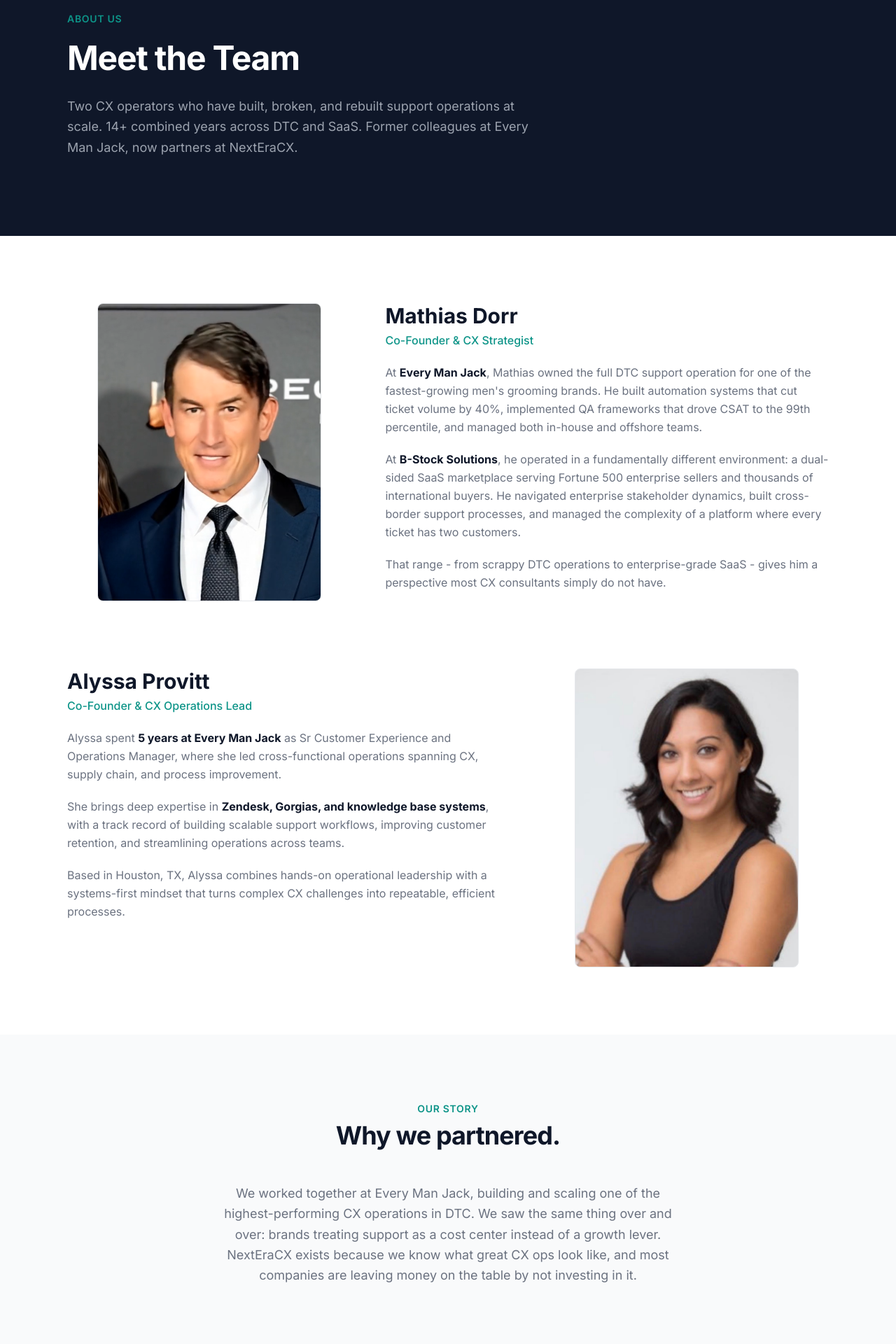
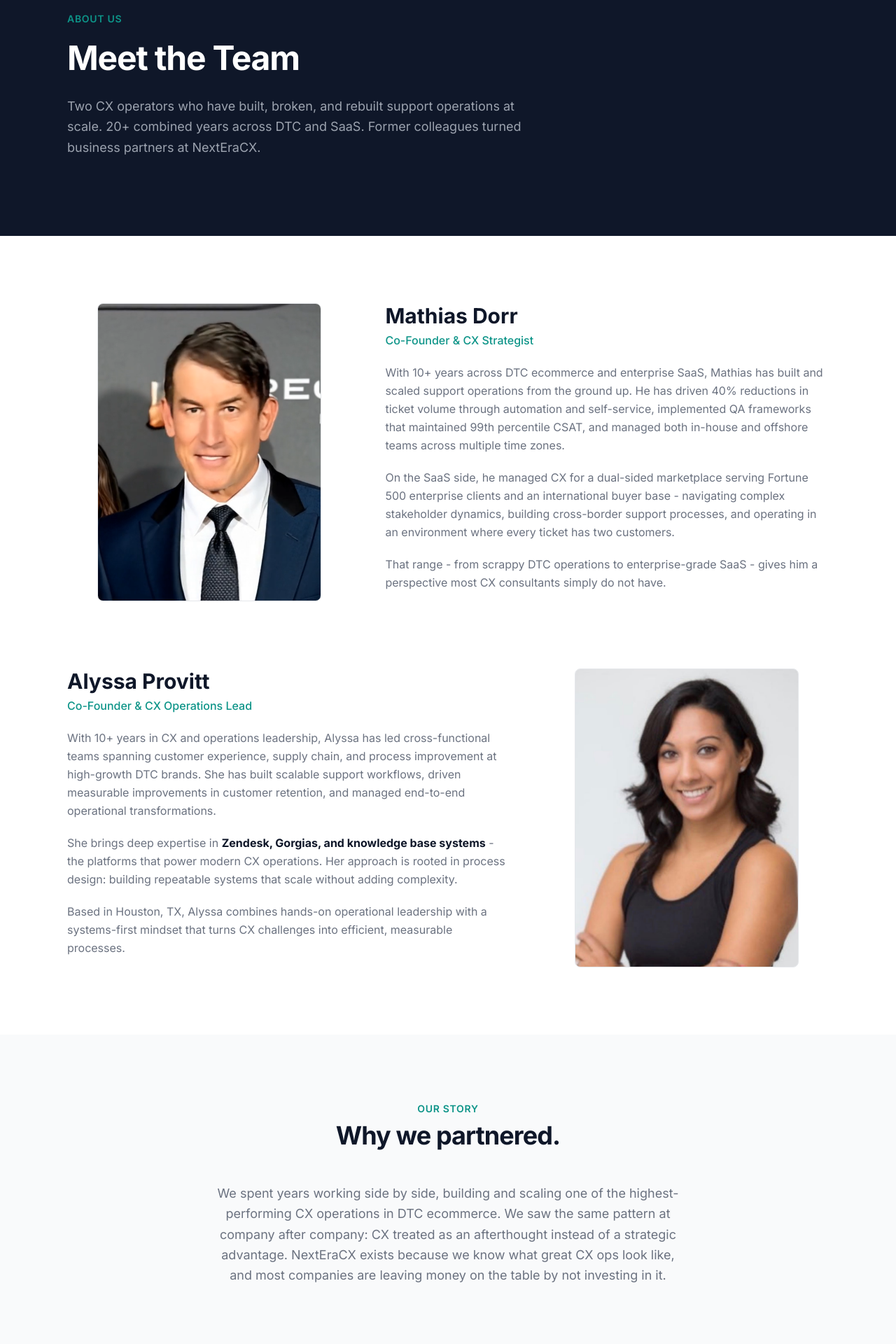
Before and after one commit to AllesAusloeschen/nexteracx, a Next.js app: page /about in a window 1280 px wide. Shown: the part 160-2080 px from the top of the page at 70% size. Built offline with nearby package versions, Linux system fonts and the light colour scheme.

Commit message:
Remove company names, blur work history, 20+ years combined, reduce cost center language

```diff
--- a/app/about/page.tsx
+++ b/app/about/page.tsx
@@ -6,11 +6,11 @@ import CTAButton from "../components/CTAButton";
 export const metadata: Metadata = {
   title: "About",
   description:
-    "Mathias Dorr and Alyssa Provitt are CX operations strategists with a combined 14+ years of experience across DTC and SaaS.",
+    "Mathias Dorr and Alyssa Provitt are CX operations strategists with a combined 20+ years of experience across DTC and SaaS.",
   openGraph: {
     title: "About | NextEraCX",
     description:
-      "CX operations strategists with 14+ years combined across DTC ecommerce and enterprise SaaS.",
+      "CX operations strategists with 20+ years combined across DTC ecommerce and enterprise SaaS.",
     url: "https://nexteracx.co/about",
   },
 };
@@ -21,8 +21,8 @@ const founders = [
     title: "Co-Founder & CX Strategist",
     photo: "/mathias-headshot.png",
     bio: [
-      <>At <strong className="text-navy">Every Man Jack</strong>, Mathias owned the full DTC support operation for one of the fastest-growing men&apos;s grooming brands. He built automation systems that cut ticket volume by 40%, implemented QA frameworks that drove CSAT to the 99th percentile, and managed both in-house and offshore teams.</>,
-      <>At <strong className="text-navy">B-Stock Solutions</strong>, he operated in a fundamentally different environment: a dual-sided SaaS marketplace serving Fortune 500 enterprise sellers and thousands of international buyers. He navigated enterprise stakeholder dynamics, built cross-border support processes, and managed the complexity of a platform where every ticket has two customers.</>,
+      <>With 10+ years across DTC ecommerce and enterprise SaaS, Mathias has built and scaled support operations from the ground up. He has driven 40% reductions in ticket volume through automation and self-service, implemented QA frameworks that maintained 99th percentile CSAT, and managed both in-house and offshore teams across multiple time zones.</>,
+      <>On the SaaS side, he managed CX for a dual-sided marketplace serving Fortune 500 enterprise clients and an international buyer base - navigating complex stakeholder dynamics, building cross-border support processes, and operating in an environment where every ticket has two customers.</>,
       <>That range - from scrappy DTC operations to enterprise-grade SaaS - gives him a perspective most CX consultants simply do not have.</>,
     ],
   },
@@ -31,9 +31,9 @@ const founders = [
     title: "Co-Founder & CX Operations Lead",
     photo: "/alyssa-headshot.jpg",
     bio: [
-      <>Alyssa spent <strong className="text-navy">5 years at Every Man Jack</strong> as Sr Customer Experience and Operations Manager, where she led cross-functional operations spanning CX, supply chain, and process improvement.</>,
-      <>She brings deep expertise in <strong className="text-navy">Zendesk, Gorgias, and knowledge base systems</strong>, with a track record of building scalable support workflows, improving customer retention, and streamlining operations across teams.</>,
-      <>Based in Houston, TX, Alyssa combines hands-on operational leadership with a systems-first mindset that turns complex CX challenges into repeatable, efficient processes.</>,
+      <>With 10+ years in CX and operations leadership, Alyssa has led cross-functional teams spanning customer experience, supply chain, and process improvement at high-growth DTC brands. She has built scalable support workflows, driven measurable improvements in customer retention, and managed end-to-end operational transformations.</>,
+      <>She brings deep expertise in <strong className="text-navy">Zendesk, Gorgias, and knowledge base systems</strong> - the platforms that power modern CX operations. Her approach is rooted in process design: building repeatable systems that scale without adding complexity.</>,
+      <>Based in Houston, TX, Alyssa combines hands-on operational leadership with a systems-first mindset that turns CX challenges into efficient, measurable processes.</>,
     ],
   },
 ];
@@ -54,8 +54,8 @@ export default function AboutPage() {
             </h1>
             <p className="text-lg text-gray-400 leading-relaxed max-w-2xl">
               Two CX operators who have built, broken, and rebuilt support
-              operations at scale. 14+ combined years across DTC and SaaS.
-              Former colleagues at Every Man Jack, now partners at NextEraCX.
+              operations at scale. 20+ combined years across DTC and SaaS.
+              Former colleagues turned business partners at NextEraCX.
             </p>
           </div>
         </div>
@@ -109,12 +109,12 @@ export default function AboutPage() {
             title="Why we partnered."
           />
           <p className="text-gray-600 text-lg leading-relaxed max-w-2xl mx-auto">
-            We worked together at Every Man Jack, building and scaling one of
-            the highest-performing CX operations in DTC. We saw the same thing
-            over and over: brands treating support as a cost center instead of
-            a growth lever. NextEraCX exists because we know what great CX ops
-            look like, and most companies are leaving money on the table by not
-            investing in it.
+            We spent years working side by side, building and scaling one of
+            the highest-performing CX operations in DTC ecommerce. We saw the
+            same pattern at company after company: CX treated as an
+            afterthought instead of a strategic advantage. NextEraCX exists
+            because we know what great CX ops look like, and most companies
+            are leaving money on the table by not investing in it.
           </p>
         </div>
       </section>
--- a/app/page.tsx
+++ b/app/page.tsx
@@ -137,7 +137,7 @@ export default function HomePage() {
       <section className="bg-navy text-white">
         <div className="mx-auto max-w-6xl px-6 lg:px-8 py-20 md:py-24 text-center">
           <h2 className="text-3xl md:text-4xl font-bold tracking-tight mb-4">
-            Stop treating CX as a cost center.
+            Ready to make CX your unfair advantage?
           </h2>
           <p className="text-gray-400 text-lg mb-8 max-w-xl mx-auto">
             Book a free 30-minute strategy call. We will dig into your biggest
```
